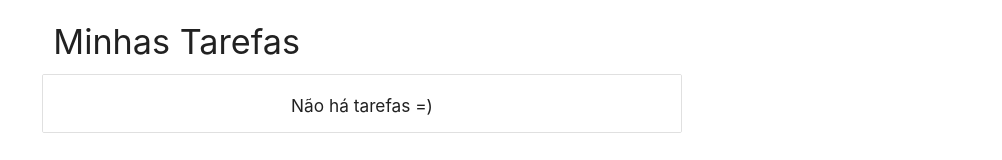
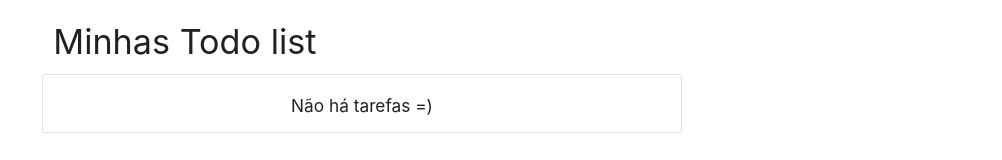
Before and after one commit to henriquekio/pwa-vue, a Vue app: page / in a window 1280 px wide. Shown: the top 160 px of the page, without its empty margins (278-1280 px from the left). Built offline with nearby package versions, Linux system fonts and the light colour scheme.

Commit message:
Alter title

```diff
--- a/src/components/MainApp.vue
+++ b/src/components/MainApp.vue
@@ -2,7 +2,7 @@
   <main>
     <div class="row">
       <div class="col s12 m6 offset-m3">
-        <h4>Minhas Tarefas</h4>
+        <h4>Minhas Todo list</h4>
         <form-task v-if="newTask" v-on:updateListTasks="getTasks" />
         <task-list v-on:updateTask="setTask" v-bind:task-list="todos" />
         <div class="row">
```
